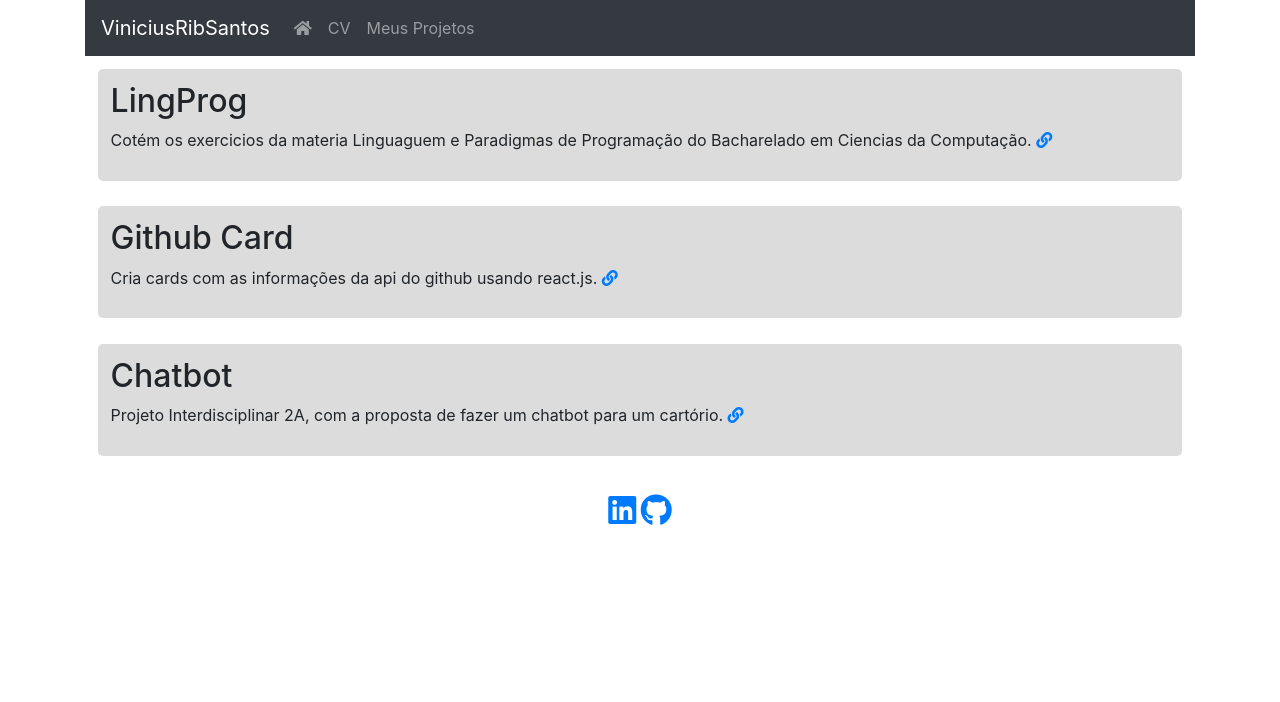
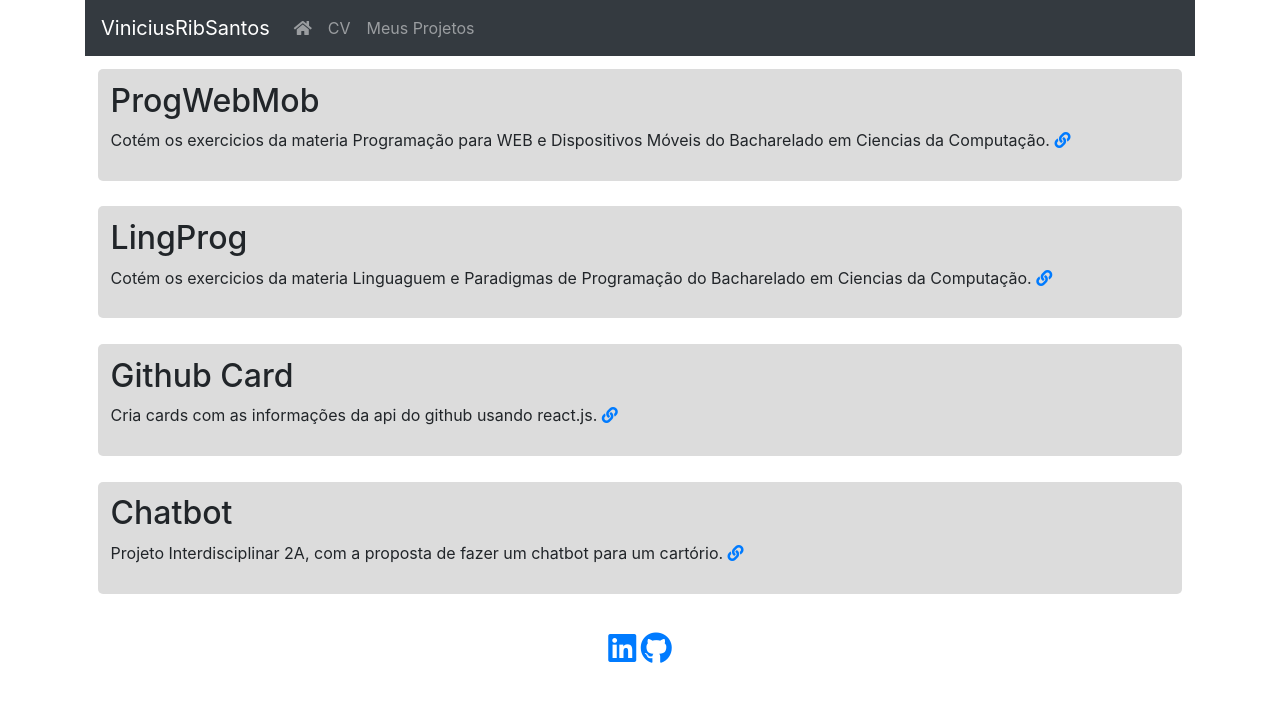
Before and after one commit to ViniciusRibSantos/ViniciusRibSantos.github.io, a plain HTML site: page projetos.html in a window 1280 px wide. Drawn offline with nearby package versions, Linux system fonts and the light colour scheme.

Commit message:
Update projetos.html
Foi adicionado o repositorio ProgWebMob

```diff
--- a/projetos.html
+++ b/projetos.html
@@ -39,6 +39,13 @@
     </nav>
 
     <div class="container">
+      <div class="row project-box-contain">
+        <div class="col-12 project-box">
+          <h2>ProgWebMob</h2>
+          <p>Cotém os exercicios da materia Programação para WEB e Dispositivos Móveis do Bacharelado em Ciencias da Computação. <a
+              href="https://github.com/ViniciusRibSantos/ProgWebMob"><i class="fas fa-link"></i></a> </p>
+        </div>
+      </div>
       <div class="row project-box-contain">
         <div class="col-12 project-box">
           <h2>LingProg</h2>
```
